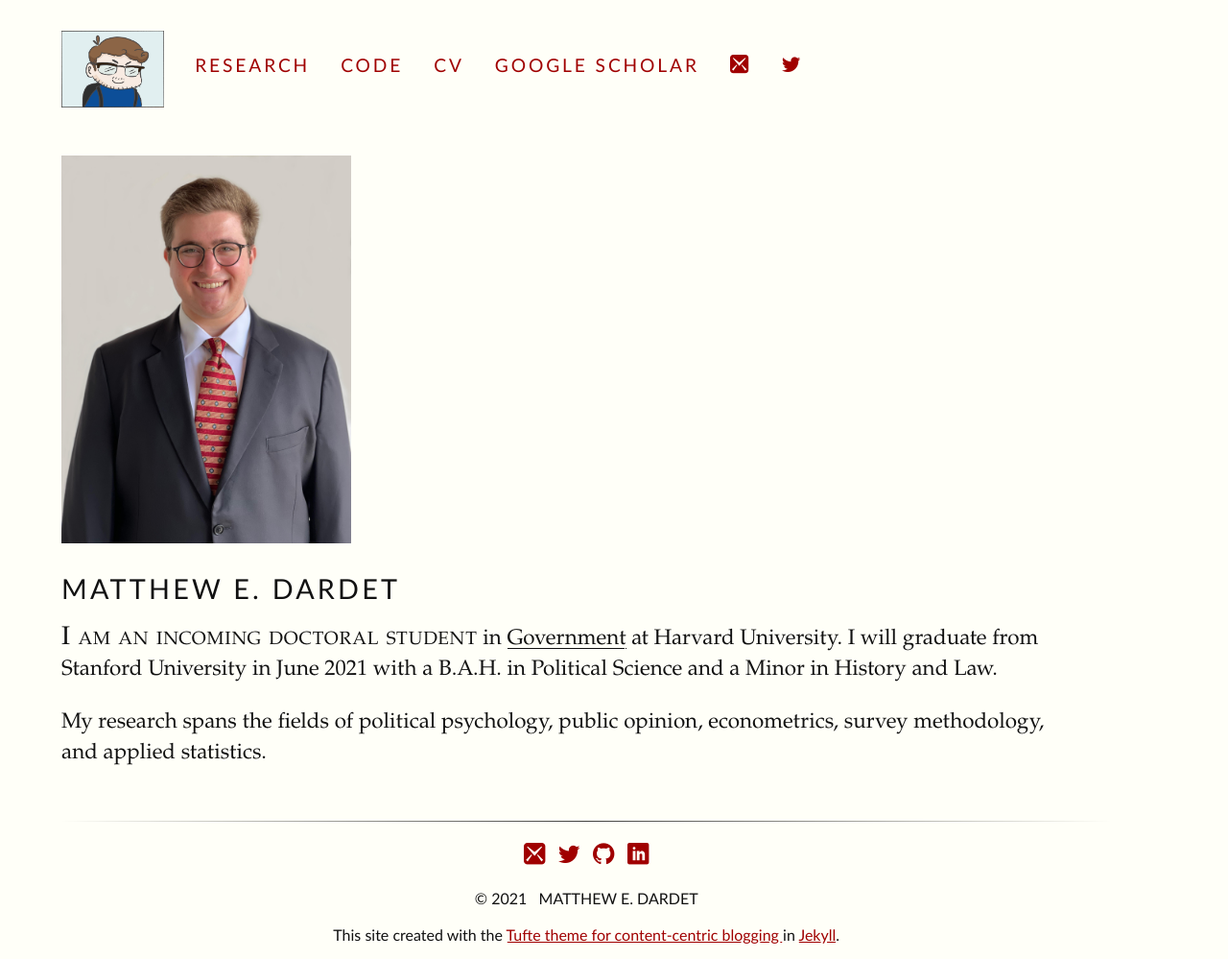
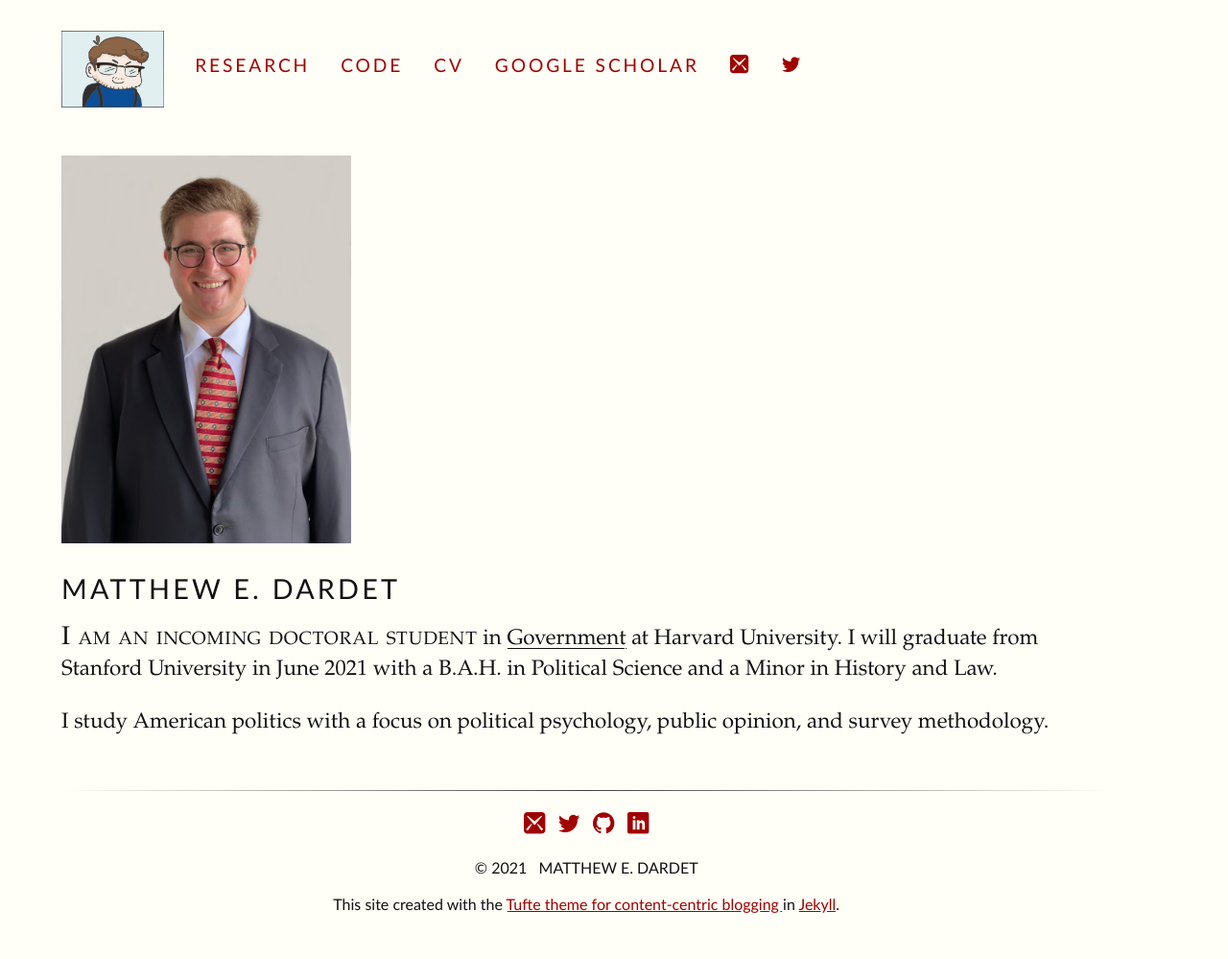
Before and after one commit to matthewdardet/matthewdardet.github.io, a Jekyll site: the page built from index.html, in a window 1280 px wide. Shown: the whole page at 96% size. Built offline with Jekyll 4.4.1, drawn with Linux system fonts in a browser that asks for light colours; some web fonts are replaced; after the commit the page ends 967 px from its top, so only the background shows below that.

Commit message:
Update index.html

```diff
--- a/index.html
+++ b/index.html
@@ -10,4 +10,4 @@ title: Matthew E. Dardet
 
   <p><span class = "newthought"> I am an incoming doctoral student</span> in <a href="https://gov.harvard.edu/">Government</a> at Harvard University. I will graduate from Stanford University in June 2021 with a B.A.H. in Political Science and a Minor in History and Law.</p>
 
-  <p>My research spans the fields of political psychology, public opinion, econometrics, survey methodology, and applied statistics.</p>
+  <p>I study American politics with a focus on political psychology, public opinion, and survey methodology.</p>
```
